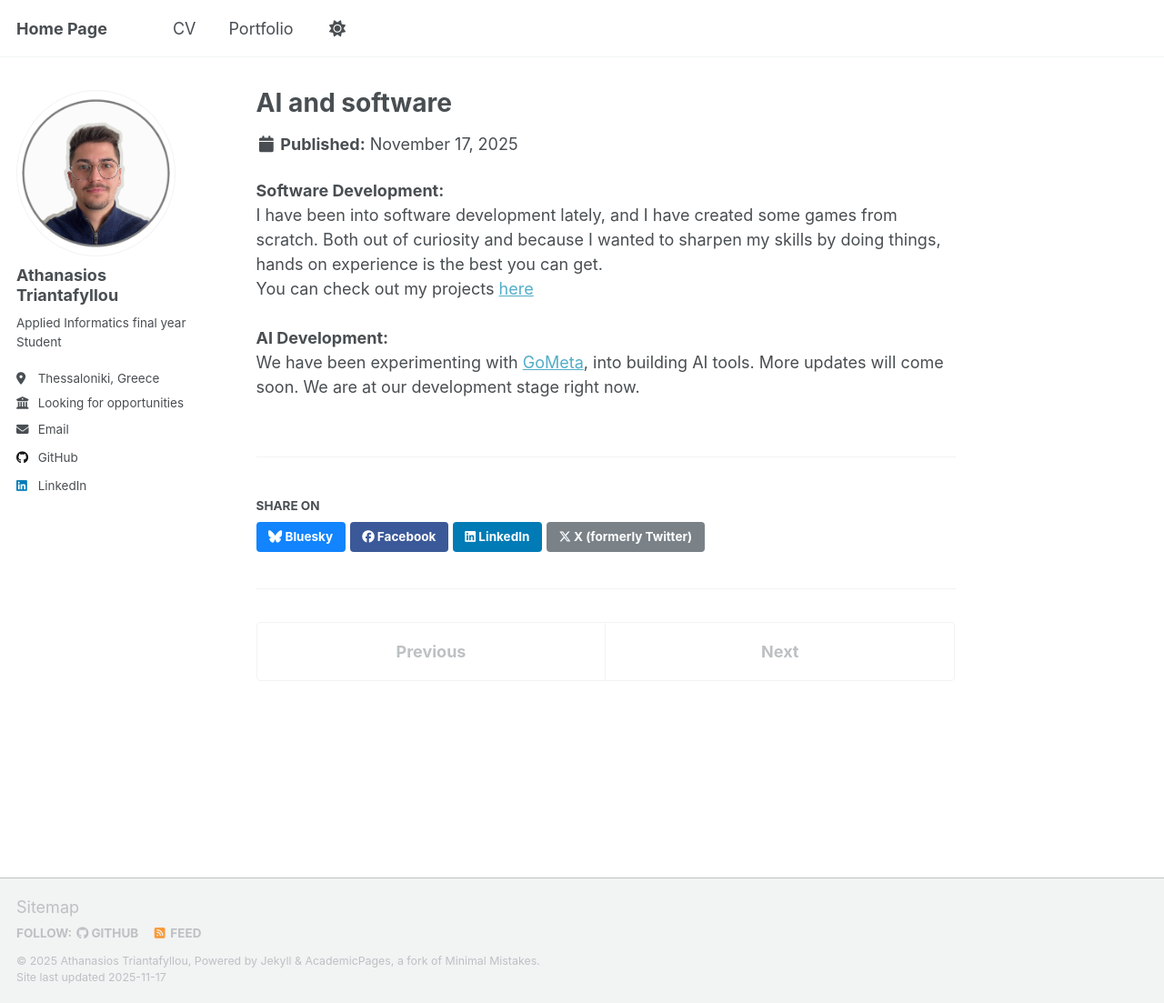
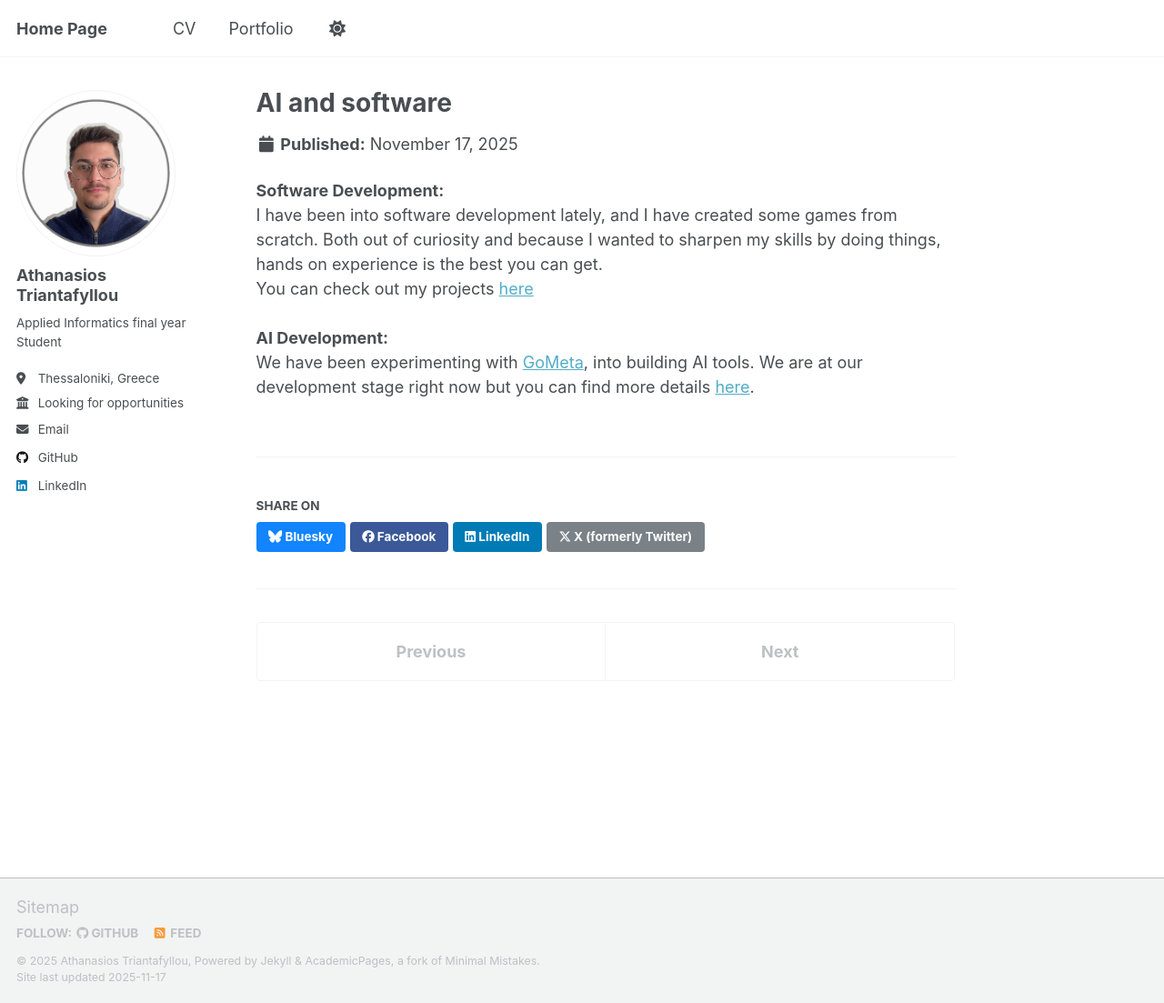
Before and after one commit to AthTriantafyllou/AthTriantafyllou.github.io, a Jekyll site: the page built from _portfolio/ai_soft.html, in a window 1280 px wide and 1103 px high. Shown: the whole window at 91% size. Built offline with Jekyll 4.4.1, drawn with Linux system fonts in a browser that asks for light colours; a script that is not in the unit is left out.

Commit message:
Update ai_soft.html

```diff
--- a/_portfolio/ai_soft.html
+++ b/_portfolio/ai_soft.html
@@ -17,4 +17,4 @@ You can check out my projects <a href="https://thanfyllou.eu/second_brain/index.
 
 <b>AI Development:</b>
 <br>
-We have been experimenting with <a href="https://gometa.gr" target="_blank">GoMeta</a>, into building AI tools. More updates will come soon. We are at our development stage right now.
+We have been experimenting with <a href="https://gometa.gr" target="_blank">GoMeta</a>, into building AI tools. We are at our development stage right now but you can find more details <a href="https://myaips.cloud/" target="_blank">here</a>.
```
